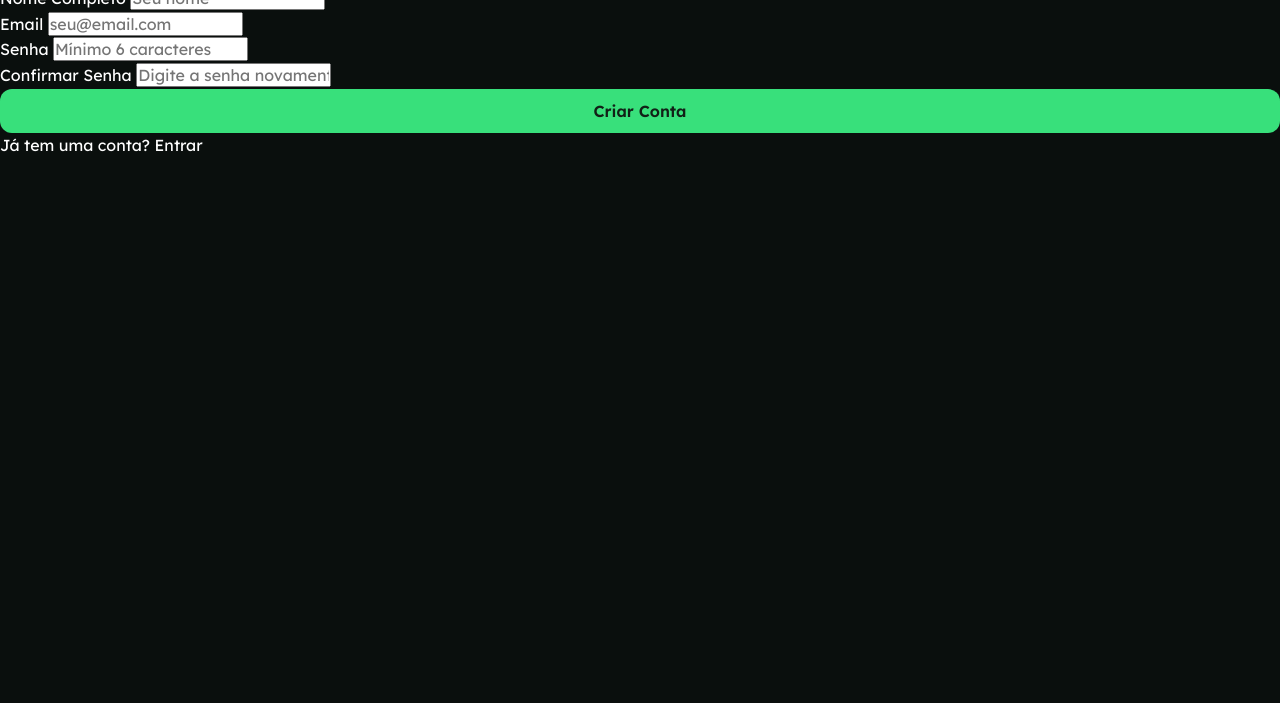
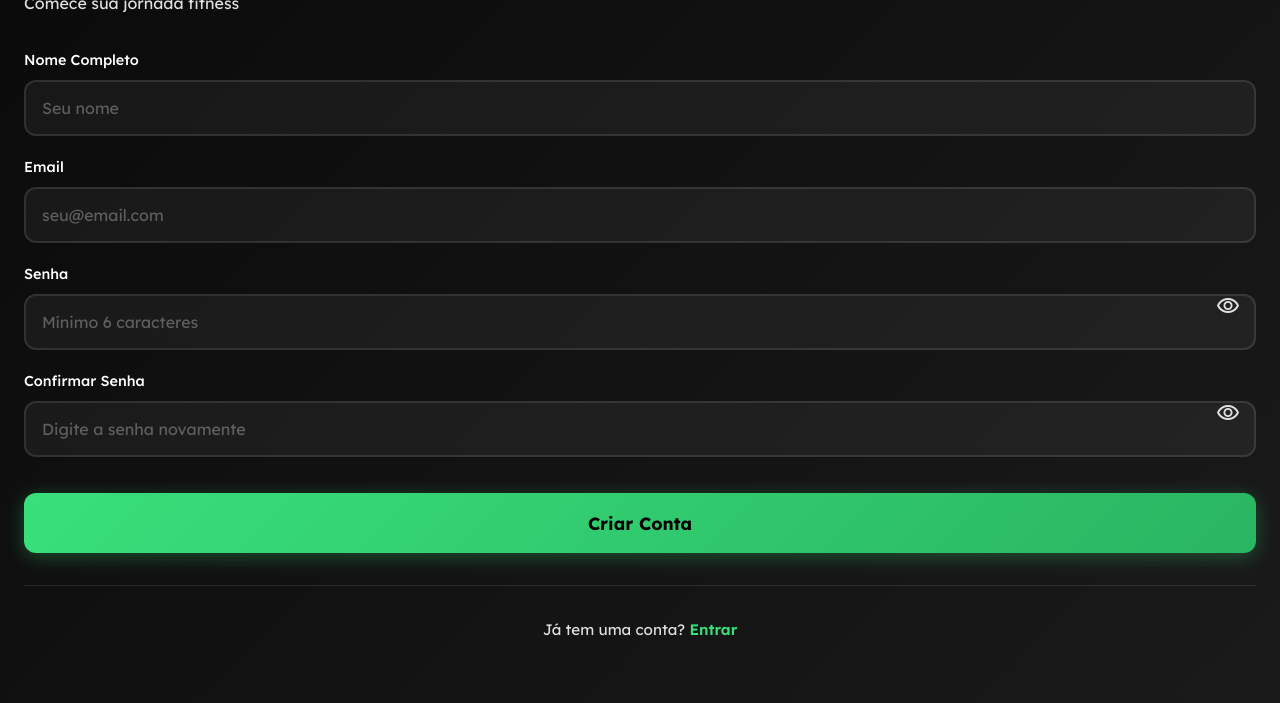
Before and after one commit to kartywillytdc/Ivatuba-site, a website: page register.html in a window 1280 px wide. Shown: the part 97-800 px from the top of the page. Drawn offline with nearby package versions, Linux system fonts and the light colour scheme.

Commit message:
Update register.html

```diff
--- a/register.html
+++ b/register.html
@@ -8,68 +8,250 @@
     <link href="https://fonts.googleapis.com/css2?family=Material+Symbols+Outlined" rel="stylesheet">
     <link rel="stylesheet" href="css/main.css">
     <link rel="stylesheet" href="css/components.css">
+    <style>
+        .register-container {
+            min-height: 100vh;
+            display: flex;
+            flex-direction: column;
+            background: linear-gradient(135deg, #0a0a0a 0%, #1a1a1a 100%);
+            padding: 2rem 1.5rem;
+        }
+
+        .register-header {
+            text-align: left;
+            margin-bottom: 2rem;
+        }
+
+        .register-header h1 {
+            font-size: 2.5rem;
+            font-weight: 800;
+            margin-bottom: 0.5rem;
+            background: linear-gradient(135deg, #38e07b 0%, #2ab562 100%);
+            -webkit-background-clip: text;
+            -webkit-text-fill-color: transparent;
+        }
+
+        .register-header p {
+            color: var(--text-secondary);
+            font-size: 1rem;
+        }
+
+        .register-form {
+            display: flex;
+            flex-direction: column;
+            gap: 1.25rem;
+        }
+
+        .form-group {
+            display: flex;
+            flex-direction: column;
+            gap: 0.5rem;
+        }
+
+        .form-group label {
+            font-size: 0.9rem;
+            font-weight: 500;
+            color: var(--text-primary);
+        }
+
+        .form-group input {
+            background: rgba(255, 255, 255, 0.05);
+            border: 2px solid rgba(255, 255, 255, 0.1);
+            border-radius: 12px;
+            padding: 1rem;
+            font-size: 1rem;
+            color: var(--text-primary);
+            font-family: 'Lexend', sans-serif;
+            transition: all 0.3s ease;
+        }
+
+        .form-group input:focus {
+            outline: none;
+            border-color: var(--primary);
+            background: rgba(56, 224, 123, 0.05);
+        }
+
+        .form-group input::placeholder {
+            color: rgba(255, 255, 255, 0.3);
+        }
+
+        .btn-register {
+            background: linear-gradient(135deg, #38e07b 0%, #2ab562 100%);
+            color: #000;
+            font-weight: 700;
+            font-size: 1.1rem;
+            padding: 1.2rem;
+            border: none;
+            border-radius: 12px;
+            cursor: pointer;
+            margin-top: 1rem;
+            transition: all 0.3s ease;
+            box-shadow: 0 4px 20px rgba(56, 224, 123, 0.3);
+        }
+
+        .btn-register:hover {
+            transform: translateY(-2px);
+            box-shadow: 0 6px 30px rgba(56, 224, 123, 0.4);
+        }
+
+        .btn-register:active {
+            transform: translateY(0);
+        }
+
+        .register-footer {
+            text-align: center;
+            margin-top: 2rem;
+            padding-top: 2rem;
+            border-top: 1px solid rgba(255, 255, 255, 0.1);
+        }
+
+        .register-footer p {
+            color: var(--text-secondary);
+            font-size: 0.95rem;
+        }
+
+        .register-footer a {
+            color: var(--primary);
+            font-weight: 600;
+            text-decoration: none;
+            transition: all 0.3s ease;
+        }
+
+        .register-footer a:hover {
+            color: #2ab562;
+        }
+
+        .password-toggle {
+            position: relative;
+        }
+
+        .password-toggle input {
+            padding-right: 3rem;
+        }
+
+        .toggle-icon {
+            position: absolute;
+            right: 1rem;
+            top: 50%;
+            transform: translateY(-50%);
+            cursor: pointer;
+            color: var(--text-secondary);
+            transition: color 0.3s ease;
+        }
+
+        .toggle-icon:hover {
+            color: var(--primary);
+        }
+
+        @media (max-width: 480px) {
+            .register-header h1 {
+                font-size: 2rem;
+            }
+        }
+    </style>
 </head>
 <body class="dark-theme">
-    <div class="auth-container">
-        <div class="auth-card">
-            <div class="auth-header">
+    <div class="register-container">
+        <div class="register-header">
             <h1>Criar Conta</h1>
             <p>Comece sua jornada fitness</p>
         </div>
 
-            <form id="registerForm" class="auth-form">
+        <form id="registerForm" class="register-form">
             <div class="form-group">
-                    <label>Nome Completo</label>
-                    <input type="text" id="name" placeholder="Seu nome" required>
+                <label for="name">Nome Completo</label>
+                <input type="text" id="name" placeholder="Seu nome" required autocomplete="name">
             </div>
 
             <div class="form-group">
-                    <label>Email</label>
-                    <input type="email" id="email" placeholder="seu@email.com" required>
+                <label for="email">Email</label>
+                <input type="email" id="email" placeholder="seu@email.com" required autocomplete="email">
             </div>
 
-                <div class="form-group">
-                    <label>Senha</label>
-                    <input type="password" id="password" placeholder="Mínimo 6 caracteres" required>
+            <div class="form-group password-toggle">
+                <label for="password">Senha</label>
+                <input type="password" id="password" placeholder="Mínimo 6 caracteres" required autocomplete="new-password">
+                <span class="material-symbols-outlined toggle-icon" onclick="togglePassword('password')">visibility</span>
             </div>
 
-                <div class="form-group">
-                    <label>Confirmar Senha</label>
-                    <input type="password" id="confirmPassword" placeholder="Digite a senha novamente" required>
+            <div class="form-group password-toggle">
+                <label for="confirmPassword">Confirmar Senha</label>
+                <input type="password" id="confirmPassword" placeholder="Digite a senha novamente" required autocomplete="new-password">
+                <span class="material-symbols-outlined toggle-icon" onclick="togglePassword('confirmPassword')">visibility</span>
             </div>
 
-                <button type="submit" class="btn btn-primary btn-block">Criar Conta</button>
+            <button type="submit" class="btn-register">Criar Conta</button>
         </form>
 
-            <div class="auth-footer">
+        <div class="register-footer">
             <p>Já tem uma conta? <a href="login.html">Entrar</a></p>
-            </div>
         </div>
     </div>
 
     <script type="module">
         import { registerUser } from './js/auth.js';
 
+        function togglePassword(fieldId) {
+            const field = document.getElementById(fieldId);
+            const icon = field.parentElement.querySelector('.toggle-icon');
+
+            if (field.type === 'password') {
+                field.type = 'text';
+                icon.textContent = 'visibility_off';
+            } else {
+                field.type = 'password';
+                icon.textContent = 'visibility';
+            }
+        }
+
+        window.togglePassword = togglePassword;
+
         document.getElementById('registerForm').addEventListener('submit', async (e) => {
             e.preventDefault();
 
-            const name = document.getElementById('name').value;
-            const email = document.getElementById('email').value;
+            const name = document.getElementById('name').value.trim();
+            const email = document.getElementById('email').value.trim();
             const password = document.getElementById('password').value;
             const confirmPassword = document.getElementById('confirmPassword').value;
+
+            if (!name || !email || !password) {
+                alert('Por favor, preencha todos os campos');
+                return;
+            }
+
+            if (password.length < 6) {
+                alert('A senha deve ter pelo menos 6 caracteres');
+                return;
+            }
 
             if (password !== confirmPassword) {
                 alert('As senhas não coincidem!');
                 return;
             }
 
+            const btn = document.querySelector('.btn-register');
+            btn.textContent = 'Criando conta...';
+            btn.disabled = true;
+
             const result = await registerUser(email, password, name);
 
             if (result.success) {
-                alert('Conta criada com sucesso!');
+                alert('Conta criada com sucesso! Bem-vindo!');
                 window.location.href = 'dashboard.html';
             } else {
-                alert('Erro ao criar conta: ' + result.error);
+                let errorMessage = 'Erro ao criar conta';
+
+                if (result.error.includes('email-already-in-use')) {
+                    errorMessage = 'Este email já está em uso';
+                } else if (result.error.includes('invalid-email')) {
+                    errorMessage = 'Email inválido';
+                } else if (result.error.includes('weak-password')) {
+                    errorMessage = 'Senha muito fraca';
+                }
+
+                alert(errorMessage);
+                btn.textContent = 'Criar Conta';
+                btn.disabled = false;
             }
         });
     </script>
```
Lines whose indentation alone changed are shown as unchanged.
